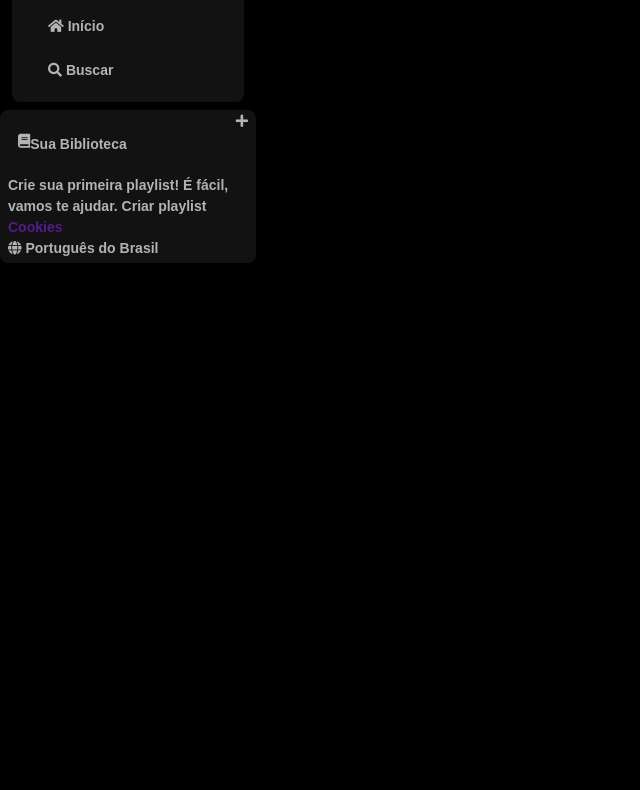
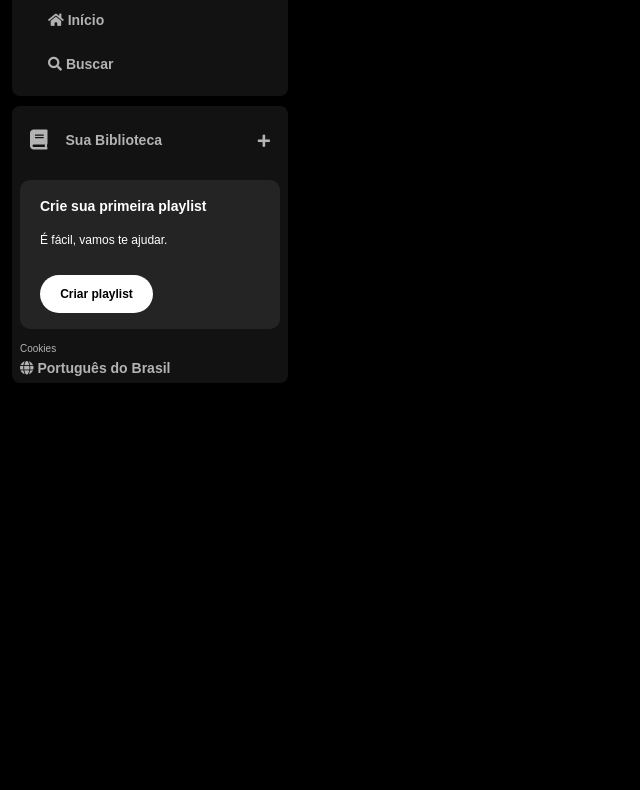
Before and after one commit to Guiba1/projeto-spotify, a plain HTML site: page index.html in a window 1280 px wide. Shown: the part 90-880 px from the top of the page, without its empty margins (0-640 px from the left). After the commit the page ends 800 px from the top, so only its background shows below. Drawn offline with Linux system fonts and the light colour scheme.

Commit message:
alterações e estilizações na sidebar (botões e textos)

```diff
--- a/index.html
+++ b/index.html
@@ -18,7 +18,6 @@
             <div class="logo"> <!-- div classe "logo" para mexer apenas na imagem quando for estilizar -->
                 <a href="">
                     <img src="./assets/icons/logo-spotify.png" alt="">
-
                 </a>
             </div>
                     <ul>
@@ -35,7 +34,6 @@
                         </a>
                     </li>
                     </ul>
-            </div>
         </nav>
 
         <div class="library">
@@ -49,7 +47,7 @@
 
             <section class="section-playlist">
                 <div class="section-playlist__content">
-                    <span class="text title">Crie sua primeira playlist!</span>
+                    <span class="text title">Crie sua primeira playlist</span>
                     <span class="text subtitle">É fácil, vamos te ajudar.</span>
                     <button class="section-playlist__button">
                         <span>Criar playlist</span>
--- a/style.css
+++ b/style.css
@@ -17,15 +17,15 @@ body{
     padding: 16px 0 0 16px;
 }
 
-.sidebar__navigation .logo{
+.logo{
     background: #121212;
     display: flex;
     border-radius: 8px;
     padding: 16px 0 0 16px;
 }
 
-.logo img{
-    width: 100px;
+.sidebar__navigation .logo img{
+    width: 80px;
 }
 
 .sidebar nav ul {
@@ -55,10 +55,9 @@ body{
     color: #b3b3b3;
     font-weight: 600;
     font-size: 14px;
-    margin-top: 200px;
-    width: 300px
+    margin-top: 10px;
+
 }
-
 .library .library__content{
     display: flex;
     justify-content: space-between;
@@ -79,45 +78,75 @@ body{
     padding: 20px 10px;
 
 }
-
-/* Responsividade para telas menores */
-@media (max-width: 768px) {
-    .sidebar {
-        width: 250px; /* Largura fixa para tablets */
+.library .library__button .fa{
+    font-size:20px;
+    font-weight: 300;
+    color:#b3b3b3;
+    margin-right: 10px;
+    padding-right:8px;
 }
 
-    .library {
-        width: 250px; /* Ajusta a largura da .library para tablets */
-        margin-top: 10px;
-    }
+.library .library__content .fa-plus{
+    margin: 24px 10px;
 }
 
-@media (max-width: 480px) {
-    .sidebar {
-        width: 200px; /* Sidebar menor em telas muito pequenas */
+.section-playlist{
+    display: flex;
+    background-color: #242424;
+    align-items: flex-start;
+    justify-content: space-between;
+    gap: 20px;
+    color: #b3b3b3;
+    font-weight: 600;
+    font-size: 14px;
+    margin: 8px 0px;
+    padding: 16px 20px;
+    border-radius: 10px;
 }
 
-    .library {
-        width: 200px; /* Ajusta a largura para dispositivos pequenos */
-        margin-top: 8px;
+.section-playlist .section-playlist__content{
+    display: flex;
+    flex-direction: column;
 }
 
-    .sidebar nav ul {
-        padding: 0 10px 10px 10px;
+.section-playlist__content .text {
+    padding-bottom: 14px;
+    color: #fff;
 }
 
-    .sidebar ul li a {
+.section-playlist__content .title{
+    font-weight: 700;
+}
+
+.section-playlist__content .subtitle{
+    font-weight: 500;
     font-size: 12px;
 }
+
+.section-playlist__content .section-playlist__button{
+    display: flex;
+    justify-content: center;
+    background-color: #fff;
+    color: #000;
+    border-radius: 20px;
+    font-size: 12px;
+    font-weight: 700;
+    font-family: "DM Sans", sans-serif;
+    text-decoration: none;
+    text-transform: none;
+    padding: 10px;
+    margin-top: 12px;
+    border: 0px;
+    width: 113px;
 }
 
-/* Para telas grandes, sem limitações de largura */
-@media (min-width: 1200px) {
-    .sidebar {
-        width: 20vw; /* Sidebar com largura relativa à tela em telas muito grandes */
+.sidebar .cookies{
+    margin 25px 20px;
 }
 
-    .library {
-        width: 20vw; /* .library também ajustada com base na tela */
+.sidebar .cookies a{
+    color: #b3b3b3;
+    font-weight: 500;
+    font-size: 10px;
+    text-decoration: none;
 }
-}
```
Lines whose indentation alone changed are shown as unchanged.
